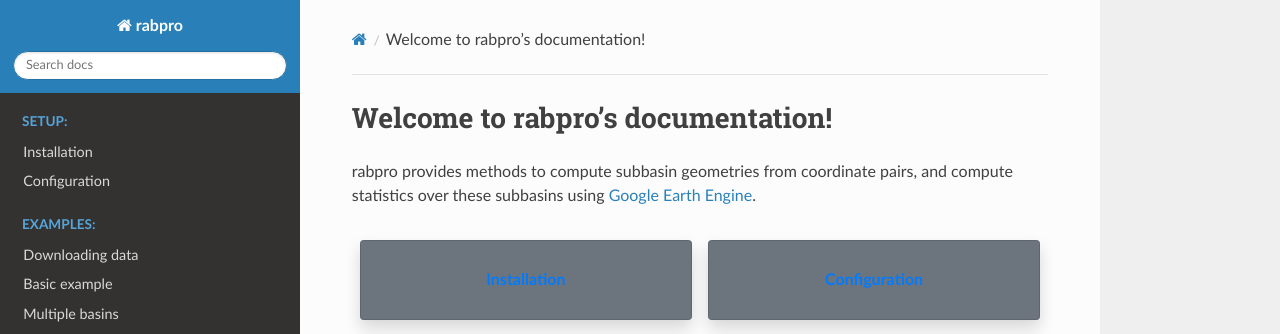
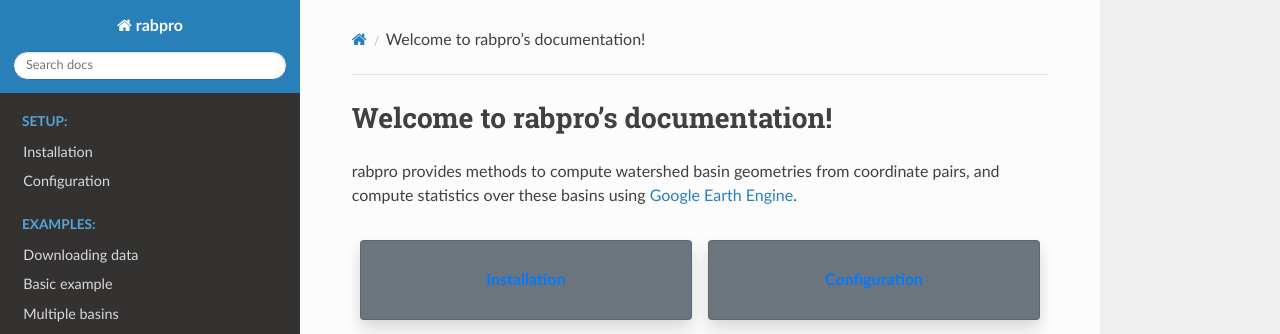
Before and after one commit to VeinsOfTheEarth/rabpro, a Sphinx documentation site: the page built from docs/source/index.rst, in a window 1280 px wide. Shown: the top 334 px of the page. Built offline with Sphinx 7.4.7 and the Read the Docs theme 2.0.0, drawn with Linux system fonts in a browser that asks for light colours.

Commit message:
subbasins -> basins

```diff
--- a/docs/source/apiref/rabpro.rst
+++ b/docs/source/apiref/rabpro.rst
@@ -21,12 +21,12 @@
    :members:
    :special-members:
 
-.. automodule:: rabpro.subbasin_stats
+.. automodule:: rabpro.basin_stats
    :members:
    :special-members:
    :exclude-members: __init__, __weakref__
 
-.. automodule:: rabpro.subbasins
+.. automodule:: rabpro.basins
    :members:
    :special-members:
 
--- a/docs/source/configure/index.rst
+++ b/docs/source/configure/index.rst
@@ -10,7 +10,7 @@
 Basin delineation
 ~~~~~~~~~~~~~~~~~
 
-To use the rabpro utilities for delineating subbasins, you'll need to download MERIT tiles (recommended for small basins or high resolution applications) or HydroBASINS (recommended for very large basins or low resolution applications).
+To use the rabpro utilities for delineating basins, you'll need to download MERIT tiles (recommended for small basins or high resolution applications) or HydroBASINS (recommended for very large basins or low resolution applications).
 
 Before initiating either of these downloads, you may want to configure the path where rabpro expects to find this data. Perhaps you want to change the default (set according to the `appdirs <https://github.com/ActiveState/appdirs>`_ package) to a particular project folder or disk drive. To do this, set the ``RABPRO_DATA`` environment variable either in an activate python session with ``os.environ`` or on a persistent basis through your operating system.
 
@@ -52,7 +52,7 @@
 Subbasin statistics
 ~~~~~~~~~~~~~~~~~~~
 
-To use rabpro utilities for pulling subbasins statistics from Google
+To use rabpro utilities for pulling basin statistics from Google
 Earth Engine (GEE), you'll need to sign up for a free GEE account `here
 <https://signup.earthengine.google.com/#!/>`__. Once you've been approved and
 installed the GEE Python API (typically installed as a rabpro dependency), you
--- a/docs/source/index.rst
+++ b/docs/source/index.rst
@@ -6,7 +6,7 @@
 Welcome to rabpro's documentation!
 ==================================
 
-rabpro provides methods to compute subbasin geometries from coordinate pairs, and compute statistics over these subbasins using `Google Earth Engine <https://developers.google.com/earth-engine/>`_.
+rabpro provides methods to compute watershed basin geometries from coordinate pairs, and compute statistics over these basins using `Google Earth Engine <https://developers.google.com/earth-engine/>`_.
 
 .. toctree::
    :maxdepth: 1
--- a/setup.py
+++ b/setup.py
@@ -9,7 +9,7 @@
     version="0.3.1",
     author="Example Author",
     author_email="author@example.com",
-    description="Package to delineate subbasins and compute statistics.",
+    description="Package to delineate basins and compute statistics.",
     long_description=long_description,
     long_description_content_type="text/markdown",
     url="https://github.com/VeinsOfTheEarth/rabpro",
```
Also changed, not shown: README.md (+1 -1 lines), 3 other files.
